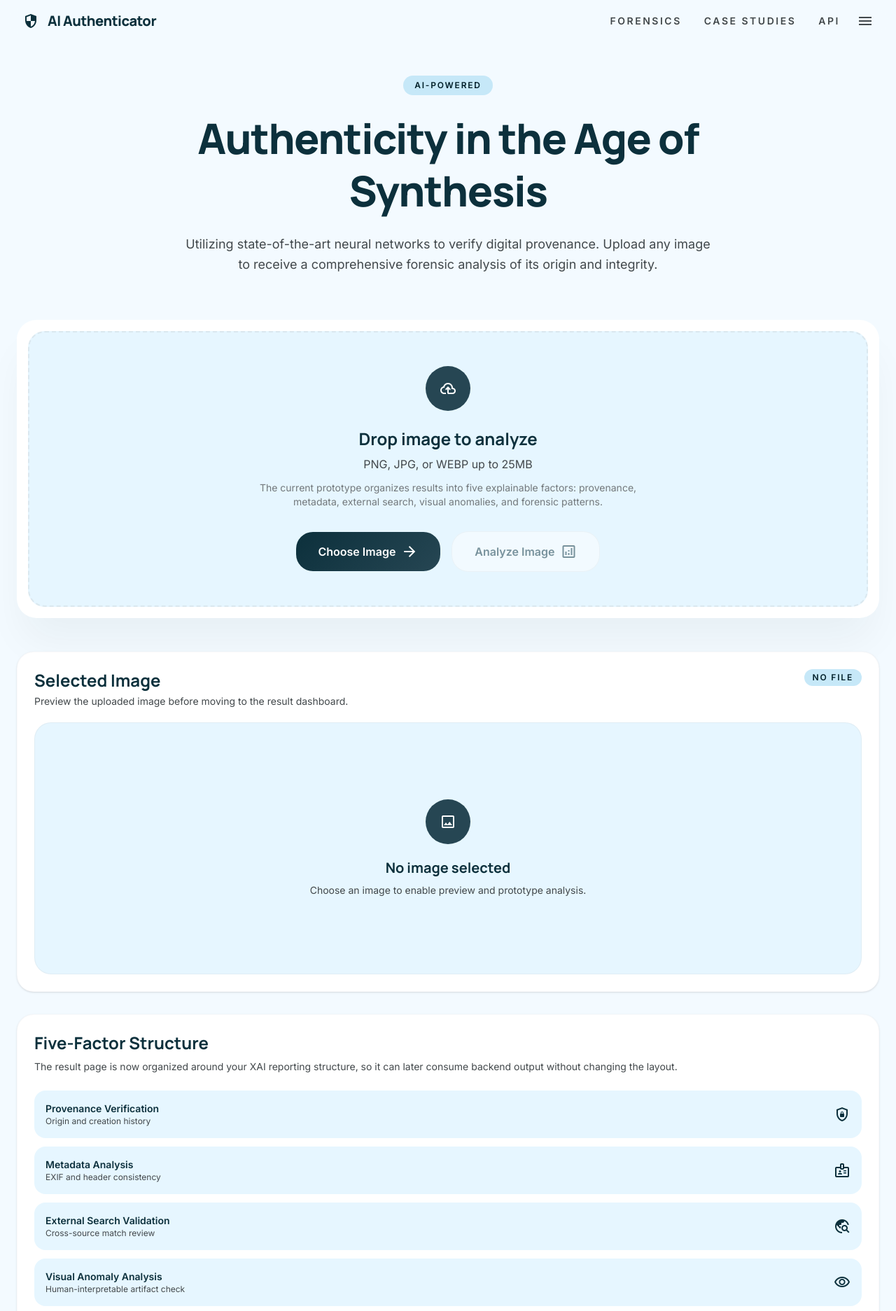
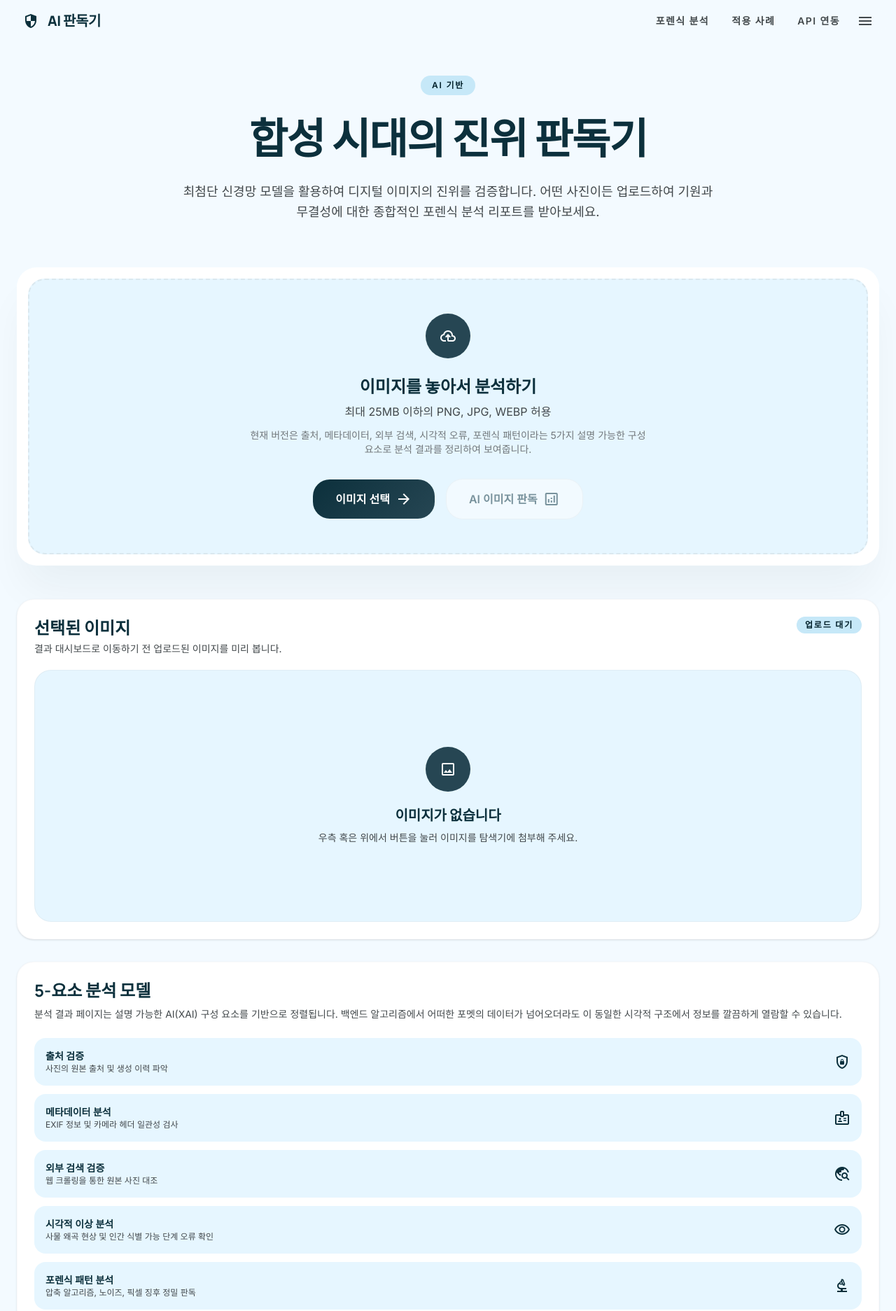
Before and after one commit to marty0228/ai-media-detector, a React (Vite) app in the folder client/: page / in a window 1280 px wide. Shown: the top 1873 px of the page at 70% size. Built offline with nearby package versions, Linux system fonts and the light colour scheme.

Commit message:
확률 정규화

```diff
--- a/client/src/components/layout/Header.jsx
+++ b/client/src/components/layout/Header.jsx
@@ -19,22 +19,22 @@ export function Header() {
           className="font-extrabold text-xl tracking-tight"
           style={{ color: COLORS.primary, fontFamily: "Manrope, sans-serif" }}
         >
-          AI Authenticator
+          AI 판독기
         </span>
       </div>
       <div className="flex items-center gap-6">
         <nav
-          className="hidden md:flex gap-8 text-sm font-semibold uppercase"
-          style={{ letterSpacing: "0.18em", color: COLORS.onSurfaceVariant }}
+          className="hidden md:flex gap-8 text-sm font-semibold"
+          style={{ letterSpacing: "0.1em", color: COLORS.onSurfaceVariant }}
         >
           <a href="#" className="transition-colors hover:opacity-80">
-            Forensics
+            포렌식 분석
           </a>
           <a href="#" className="transition-colors hover:opacity-80">
-            Case Studies
+            적용 사례
           </a>
           <a href="#" className="transition-colors hover:opacity-80">
-            API
+            API 연동
           </a>
         </nav>
         <MaterialIcon
--- a/client/src/components/result/ResultPage.jsx
+++ b/client/src/components/result/ResultPage.jsx
@@ -14,7 +14,7 @@ export function ResultPage({ result, fileInfo, previewUrl, onBack }) {
         style={{ color: COLORS.primary }}
       >
         <MaterialIcon className="text-base">arrow_back</MaterialIcon>
-        Back to Upload
+        업로드 페이지로 돌아가기
       </button>
 
       <section className="space-y-8">
@@ -29,7 +29,7 @@ export function ResultPage({ result, fileInfo, previewUrl, onBack }) {
               }}
             >
               <MaterialIcon className="text-sm">science</MaterialIcon>
-              Prototype Output
+              AI 검증 리포트
             </div>
             <h2
               className="text-4xl font-extrabold mb-2"
@@ -38,7 +38,7 @@ export function ResultPage({ result, fileInfo, previewUrl, onBack }) {
                 fontFamily: "Manrope, sans-serif",
               }}
             >
-              Analysis Result
+              종합 분석 결과
             </h2>
             <p style={{ color: COLORS.onSurfaceVariant }}>
               {result.summary.description}
@@ -52,9 +52,9 @@ export function ResultPage({ result, fileInfo, previewUrl, onBack }) {
             <div>
               <span
                 className="text-xs font-bold uppercase opacity-70"
-                style={{ letterSpacing: "0.18em" }}
+                style={{ letterSpacing: "0.15em" }}
               >
-                Final Score
+                예측 신뢰도
               </span>
               <div
                 className="text-5xl font-black mt-1"
@@ -71,7 +71,7 @@ export function ResultPage({ result, fileInfo, previewUrl, onBack }) {
               >
                 {result.summary.verdict}
               </span>
-              <span>{`Confidence: ${result.summary.confidence}`}</span>
+              <span>{`신뢰도 세부수치: ${result.summary.confidence}`}</span>
             </div>
           </div>
         </div>
@@ -93,13 +93,13 @@ export function ResultPage({ result, fileInfo, previewUrl, onBack }) {
                     fontFamily: "Manrope, sans-serif",
                   }}
                 >
-                  Uploaded Media
+                  업로드된 용의선상 미디어
                 </h3>
                 <p
-                  className="text-sm"
+                  className="text-sm break-keep"
                   style={{ color: COLORS.onSurfaceVariant }}
                 >
-                  Current input attached to the dashboard.
+                  현재 백엔드 서버로 전송되어 분석된 원본 이미지입니다.
                 </p>
               </div>
               <span
@@ -110,7 +110,7 @@ export function ResultPage({ result, fileInfo, previewUrl, onBack }) {
                   letterSpacing: "0.15em",
                 }}
               >
-                Input
+                고객 입력
               </span>
             </div>
 
@@ -144,14 +144,13 @@ export function ResultPage({ result, fileInfo, previewUrl, onBack }) {
                       fontFamily: "Manrope, sans-serif",
                     }}
                   >
-                    No preview available
+                    미리보기 없음
                   </h4>
                   <p
-                    className="text-sm"
+                    className="text-sm break-keep"
                     style={{ color: COLORS.onSurfaceVariant }}
                   >
-                    Upload an image from the first page to attach it to the
-                    dashboard.
+                    첫 페이지에서 이미지를 업로드해야 이곳에서 미리보기가 제공됩니다.
                   </p>
                 </div>
               )}
@@ -159,13 +158,13 @@ export function ResultPage({ result, fileInfo, previewUrl, onBack }) {
 
             <div className="grid grid-cols-1 gap-4 mt-5">
               <InfoCard
-                label="File Name"
+                label="파일 이름"
                 value={fileInfo.name || "Unknown"}
                 breakAll
               />
               <div className="grid grid-cols-2 gap-4">
-                <InfoCard label="Type" value={fileInfo.type || "Unknown"} />
-                <InfoCard label="Size" value={fileInfo.size || "Unknown"} />
+                <InfoCard label="확장자" value={fileInfo.type || "Unknown"} />
+                <InfoCard label="파일 용량" value={fileInfo.size || "Unknown"} />
               </div>
             </div>
           </div>
@@ -217,7 +216,7 @@ export function ResultPage({ result, fileInfo, previewUrl, onBack }) {
                 type="button"
                 onClick={() => window.scrollTo({ top: 0, behavior: "smooth" })}
               >
-                Review Summary
+                결과 개요 보기
               </button>
               <button
                 className="px-6 py-3 font-bold rounded-[1rem] text-sm uppercase border"
@@ -230,7 +229,7 @@ export function ResultPage({ result, fileInfo, previewUrl, onBack }) {
                 type="button"
                 onClick={onBack}
               >
-                Test Another Image
+                다른 이미지 검사하기
               </button>
             </div>
           </div>
@@ -256,8 +255,8 @@ export function ResultPage({ result, fileInfo, previewUrl, onBack }) {
             >
               {result.notes.sideTitle}
             </h4>
-            <p className="text-sm" style={{ color: COLORS.onSurfaceVariant }}>
-              This block is ready to display backend-related status later.
+            <p className="text-sm break-keep" style={{ color: COLORS.onSurfaceVariant }}>
+              향후 백엔드로부터 전달받는 시스템 메타데이터 및 연결 상태를 표기하는 공간입니다.
             </p>
           </div>
           <div className="mt-8 flex flex-col gap-3">
--- a/client/src/components/upload/UploadPage.jsx
+++ b/client/src/components/upload/UploadPage.jsx
@@ -58,21 +58,20 @@ export function UploadPage({
             letterSpacing: "0.15em",
           }}
         >
-          AI-POWERED
+          AI 기반
         </div>
         <h1
-          className="text-5xl md:text-6xl font-extrabold mb-6 leading-tight tracking-tight"
+          className="text-5xl md:text-6xl font-extrabold mb-6 leading-tight tracking-tight break-keep"
           style={{ color: COLORS.primary, fontFamily: "Manrope, sans-serif" }}
         >
-          Authenticity in the Age of Synthesis
+          합성 시대의 진위 판독기
         </h1>
         <p
-          className="text-lg leading-relaxed"
+          className="text-lg leading-relaxed break-keep"
           style={{ color: COLORS.onSurfaceVariant }}
         >
-          Utilizing state-of-the-art neural networks to verify digital
-          provenance. Upload any image to receive a comprehensive forensic
-          analysis of its origin and integrity.
+          최첨단 신경망 모델을 활용하여 디지털 이미지의 진위를 검증합니다.
+          어떤 사진이든 업로드하여 기원과 무결성에 대한 종합적인 포렌식 분석 리포트를 받아보세요.
         </p>
       </section>
 
@@ -141,18 +140,16 @@ export function UploadPage({
                 fontFamily: "Manrope, sans-serif",
               }}
             >
-              Drop image to analyze
+              이미지를 놓아서 분석하기
             </h3>
             <p className="mb-3" style={{ color: COLORS.onSurfaceVariant }}>
-              PNG, JPG, or WEBP up to 25MB
+              최대 25MB 이하의 PNG, JPG, WEBP 허용
             </p>
             <p
-              className="text-sm mb-8 max-w-xl"
+              className="text-sm mb-8 max-w-xl break-keep"
               style={{ color: COLORS.outline }}
             >
-              The current prototype organizes results into five explainable
-              factors: provenance, metadata, external search, visual anomalies,
-              and forensic patterns.
+              현재 버전은 출처, 메타데이터, 외부 검색, 시각적 오류, 포렌식 패턴이라는 5가지 설명 가능한 구성 요소로 분석 결과를 정리하여 보여줍니다.
             </p>
 
             <div className="flex flex-wrap items-center justify-center gap-4">
@@ -164,7 +161,7 @@ export function UploadPage({
                   background: `linear-gradient(135deg, ${COLORS.primary}, ${COLORS.primaryContainer})`,
                 }}
               >
-                Choose Image
+                이미지 선택
                 <MaterialIcon className="text-sm">arrow_forward</MaterialIcon>
               </button>
 
@@ -180,7 +177,7 @@ export function UploadPage({
                   opacity: !hasFile || isAnalyzing ? 0.5 : 1,
                 }}
               >
-                {isAnalyzing ? "Analyzing..." : "Analyze Image"}
+                {isAnalyzing ? "분석 중..." : "AI 이미지 판독"}
                 <MaterialIcon className="text-sm">
                   {isAnalyzing ? "hourglass_top" : "analytics"}
                 </MaterialIcon>
@@ -207,11 +204,10 @@ export function UploadPage({
                   fontFamily: "Manrope, sans-serif",
                 }}
               >
-                Selected Image
+                선택된 이미지
               </h3>
               <p className="text-sm" style={{ color: COLORS.onSurfaceVariant }}>
-                Preview the uploaded image before moving to the result
-                dashboard.
+                결과 대시보드로 이동하기 전 업로드된 이미지를 미리 봅니다.
               </p>
             </div>
             <span
@@ -222,7 +218,7 @@ export function UploadPage({
                 letterSpacing: "0.15em",
               }}
             >
-              {hasFile ? "Ready" : "No File"}
+              {hasFile ? "준비 완료" : "업로드 대기"}
             </span>
           </div>
 
@@ -256,13 +252,13 @@ export function UploadPage({
                     fontFamily: "Manrope, sans-serif",
                   }}
                 >
-                  No image selected
+                  이미지가 없습니다
                 </h4>
                 <p
                   className="text-sm max-w-md"
                   style={{ color: COLORS.onSurfaceVariant }}
                 >
-                  Choose an image to enable preview and prototype analysis.
+                  우측 혹은 위에서 버튼을 눌러 이미지를 탐색기에 첨부해 주세요.
                 </p>
               </div>
             )}
@@ -270,13 +266,13 @@ export function UploadPage({
 
           {hasFile && (
             <div className="grid grid-cols-1 sm:grid-cols-3 gap-4 mt-5">
-              <InfoCard label="File Name" value={selectedFile.name} breakAll />
+              <InfoCard label="파일 이름" value={selectedFile.name} breakAll />
               <InfoCard
-                label="File Type"
-                value={selectedFile.type || "Unknown"}
+                label="파일 확장자"
+                value={selectedFile.type || "알 수 없음"}
               />
               <InfoCard
-                label="File Size"
+                label="파일 용량"
                 value={formatFileSize(selectedFile.size)}
               />
             </div>
@@ -294,41 +290,39 @@ export function UploadPage({
             className="text-2xl font-bold mb-2"
             style={{ color: COLORS.primary, fontFamily: "Manrope, sans-serif" }}
           >
-            Five-Factor Structure
+            5-요소 분석 모델
           </h3>
           <p
-            className="text-sm mb-6"
+            className="text-sm mb-6 break-keep"
             style={{ color: COLORS.onSurfaceVariant }}
           >
-            The result page is now organized around your XAI reporting
-            structure, so it can later consume backend output without changing
-            the layout.
+            분석 결과 페이지는 설명 가능한 AI(XAI) 구성 요소를 기반으로 정렬됩니다. 백엔드 알고리즘에서 어떠한 포멧의 데이터가 넘어오더라도 이 동일한 시각적 구조에서 정보를 깔끔하게 열람할 수 있습니다.
           </p>
 
           <div className="space-y-3">
             <FactorRow
-              title="Provenance Verification"
-              subtitle="Origin and creation history"
+              title="출처 검증"
+              subtitle="사진의 원본 출처 및 생성 이력 파악"
               icon="shield_lock"
             />
             <FactorRow
-              title="Metadata Analysis"
-              subtitle="EXIF and header consistency"
+              title="메타데이터 분석"
+              subtitle="EXIF 정보 및 카메라 헤더 일관성 검사"
               icon="badge"
             />
             <FactorRow
-              title="External Search Validation"
-              subtitle="Cross-source match review"
+              title="외부 검색 검증"
+              subtitle="웹 크롤링을 통한 원본 사진 대조"
               icon="travel_explore"
             />
             <FactorRow
-              title="Visual Anomaly Analysis"
-              subtitle="Human-interpretable artifact check"
+              title="시각적 이상 분석"
+              subtitle="사물 왜곡 현상 및 인간 식별 가능 단계 오류 확인"
               icon="visibility"
             />
             <FactorRow
-              title="Forensic Pattern Analysis"
-              subtitle="Noise, compression, and pixel cues"
+              title="포렌식 패턴 분석"
+              subtitle="압축 알고리즘, 노이즈, 픽셀 징후 정밀 판독"
               icon="biotech"
             />
           </div>
--- a/client/src/constants/defaultData.js
+++ b/client/src/constants/defaultData.js
@@ -1,99 +1,99 @@
 export const defaultResult = {
   summary: {
     finalScore: 71.8,
-    verdict: "LIKELY AI-GENERATED",
+    verdict: "AI 생성 의심",
     confidence: 0.902,
     description:
-      "This prototype result combines five explainable factors and displays a weighted score that can later be replaced by backend analysis output.",
+      "이 프로토타입 결과는 5가지 설명 가능한 요소를 결합하여 표시하며, 추후 백엔드 분석 결과로 대체될 수 있습니다.",
   },
   factors: [
     {
-      title: "Provenance Verification",
-      subtitle: "Origin & History",
+      title: "출처 검증",
+      subtitle: "기원 및 이력",
       score: 74,
       accent: "#006a60",
-      progressLabel: "Trust Index",
-      progressValue: "Low Verification",
+      progressLabel: "신뢰 지수",
+      progressValue: "검증 낮음",
       metrics: [
-        { label: "Credential Status", value: "NOT VERIFIED" },
-        { label: "Edit Trail", value: "MISSING" },
+        { label: "자격 증명 상태", value: "검증안됨" },
+        { label: "수정 기록", value: "누락됨" },
       ],
       description:
-        "No signed content credentials or verifiable creation path were confirmed in the current prototype workflow.",
+        "현재 프로토타입 워크플로우에서 서명된 콘텐츠 자격 증명이나 검증 가능한 생성 경로가 확인되지 않았습니다.",
     },
     {
-      title: "Metadata Analysis",
-      subtitle: "EXIF & Headers",
+      title: "메타데이터 분석",
+      subtitle: "EXIF 및 헤더",
       score: 48,
       accent: "#ffb780",
-      progressLabel: "Header Integrity",
-      progressValue: "Suspicious",
+      progressLabel: "헤더 무결성",
+      progressValue: "의심스러움",
       metrics: [
-        { label: "Camera Make", value: "LIMITED / STRIPPED" },
-        { label: "Software Tag", value: "REVIEW NEEDED" },
+        { label: "카메라 제조사", value: "제한됨 / 제거됨" },
+        { label: "소프트웨어 태그", value: "검토 필요" },
       ],
       description:
-        "Metadata is treated as an independent signal so header consistency and software traces can be reviewed separately.",
+        "메타데이터는 독립적인 신호로 취급되므로 헤더 일관성과 소프트웨어 흔적을 따로 검토할 수 있습니다.",
     },
     {
-      title: "External Search Validation",
-      subtitle: "Cross-Source Search",
+      title: "외부 검색 검증",
+      subtitle: "교차 출처 검색",
       score: 69,
       accent: "#006a60",
-      progressLabel: "Cross-Web Match",
-      progressValue: "Weak Match",
+      progressLabel: "크로스 웹 일치",
+      progressValue: "약한 일치",
       metrics: [
-        { label: "Visual Matches", value: "LOW / UNKNOWN" },
-        { label: "Source Trace", value: "UNCONFIRMED" },
+        { label: "시각적 일치", value: "낮음 / 알 수 없음" },
+        { label: "출처 추적", value: "미확인" },
       ],
       description:
-        "External search helps verify whether trusted prior appearances or reliable source traces can be found.",
+        "외부 검색은 신뢰할 수 있는 이전 등장 기록이나 안정적인 출처 추적을 찾을 수 있는지 확인하는 데 도움을 줍니다.",
     },
     {
-      title: "Visual Anomaly Analysis",
-      subtitle: "Human-Readable Artifacts",
+      title: "시각적 이상 분석",
+      subtitle: "사람 확인 가능 오류",
       score: 81,
       accent: "#ba1a1a",
-      progressLabel: "Artifact Density",
-      progressValue: "Elevated",
+      progressLabel: "오류 밀도",
+      progressValue: "높음",
       metrics: [
-        { label: "Edge Coherence", value: "INCONSISTENT" },
-        { label: "Lighting Pattern", value: "REVIEW FLAGGED" },
+        { label: "경계 일관성", value: "불일치" },
+        { label: "조명 패턴", value: "주의 대상" },
       ],
       description:
-        "This factor isolates visible cues such as edge distortion, lighting mismatch, or irregular semantic details.",
+        "이 요소는 가장자리 왜곡, 조명 불일치, 불규칙한 세부 묘사와 같은 시각적인 단서를 찾아 냅니다.",
     },
     {
-      title: "Forensic Pattern Analysis",
-      subtitle: "Noise & Compression Cues",
+      title: "포렌식 패턴 분석",
+      subtitle: "노이즈 및 압축 단서",
       score: 66,
       accent: "#264653",
-      progressLabel: "Low-Level Signal",
-      progressValue: "Detected",
+      progressLabel: "저수준 신호",
+      progressValue: "감지됨",
       metrics: [
-        { label: "Noise Signature", value: "IRREGULAR" },
-        { label: "Compression Cue", value: "PRESENT" },
+        { label: "노이즈 패턴", value: "불규칙함" },
+        { label: "압축 흔적", value: "존재함" },
       ],
       description:
-        "Forensic pattern analysis focuses on low-level evidence such as compression, noise, and pixel-level irregularity.",
+        "포렌식 패턴 분석은 압축, 노이즈 및 픽셀 수준의 불규칙성과 같은 저수준 증거에 중점을 둡니다.",
     },
   ],
   notes: {
-    heroTitle: "Structured Prototype Output",
+    heroTitle: "구조화된 프로토타입 출력",
     heroText:
-      "The dashboard now renders from a single result object, so you can later replace this mock payload with a real API response while keeping the same UI.",
-    sideTitle: "Pipeline Status",
+      "결과 객체로부터 랜더링되어, 나중에 동일한 UI를 유지하면서 실제 API 응답으로 대체할 수 있습니다.",
+    sideTitle: "작업 상태",
     sideItems: [
-      { label: "Upload State", value: "READY" },
-      { label: "Result Source", value: "MOCK DATA" },
-      { label: "Factor Layout", value: "5 FACTORS" },
-      { label: "API Hook", value: "PENDING" },
+      { label: "업로드 상태", value: "준비 완료" },
+      { label: "결과 출처", value: "테스트 데이터" },
+      { label: "요소 수", value: "5 가지 요소" },
+      { label: "API 연동", value: "대기 중" },
     ],
   },
 };
 
 export const defaultFile = {
-  name: "No image uploaded",
-  type: "Unknown",
-  size: "Unknown",
+  name: "업로드된 이미지 없음",
+  type: "알 수 없음",
+  size: "알 수 없음",
 };
```
Also changed, not shown: client/src/App.jsx (+6 -6 lines), client/src/components/layout/Footer.jsx (+8 -9 lines), 1 other file (tests, documents, lock files or other folders).
